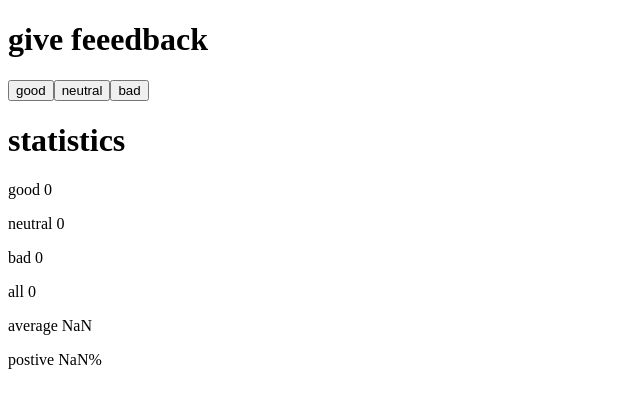
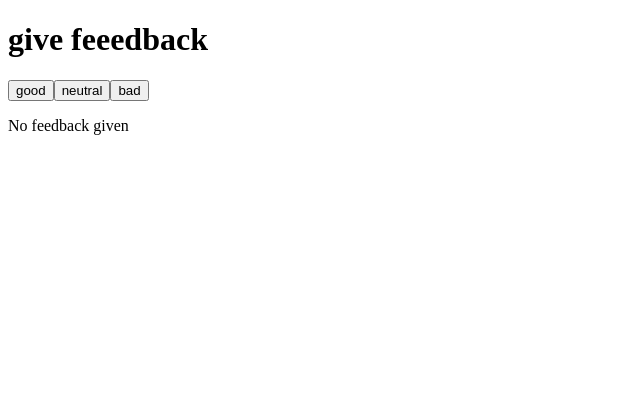
Before and after one commit to traviswilliams997/FullStackOpen, a React (Vite) app in the folder Part1/unicafe/: page / in a window 1280 px wide. Shown: the top 408 px of the page, without its empty margins (0-640 px from the left). Built offline with nearby package versions, Linux system fonts and the light colour scheme.

Commit message:
Excersize 1.9

```diff
--- a/Part1/unicafe/src/App.jsx
+++ b/Part1/unicafe/src/App.jsx
@@ -4,7 +4,14 @@ const Statistics = ({ good, neutral, bad }) => {
   const all = good+neutral+bad;
   const average = (good*1 + neutral*0 + bad*-1)/all;
   const postive = (good/all)*100;
+  if(all === 0){
+    return (
+    <div>
+      <p>No feedback given</p>
+    </div>
+    )
 
+  }else{
     return (
       <div>
         <Heading text='statistics' />
@@ -16,6 +23,8 @@ const Statistics = ({ good, neutral, bad }) => {
         <p>postive {postive}%</p>
       </div>
     )
+ }
+
 }
 const Button = ({ handleClick, text }) => (
   <button onClick={handleClick}>
```
Lines whose indentation alone changed are shown as unchanged.
